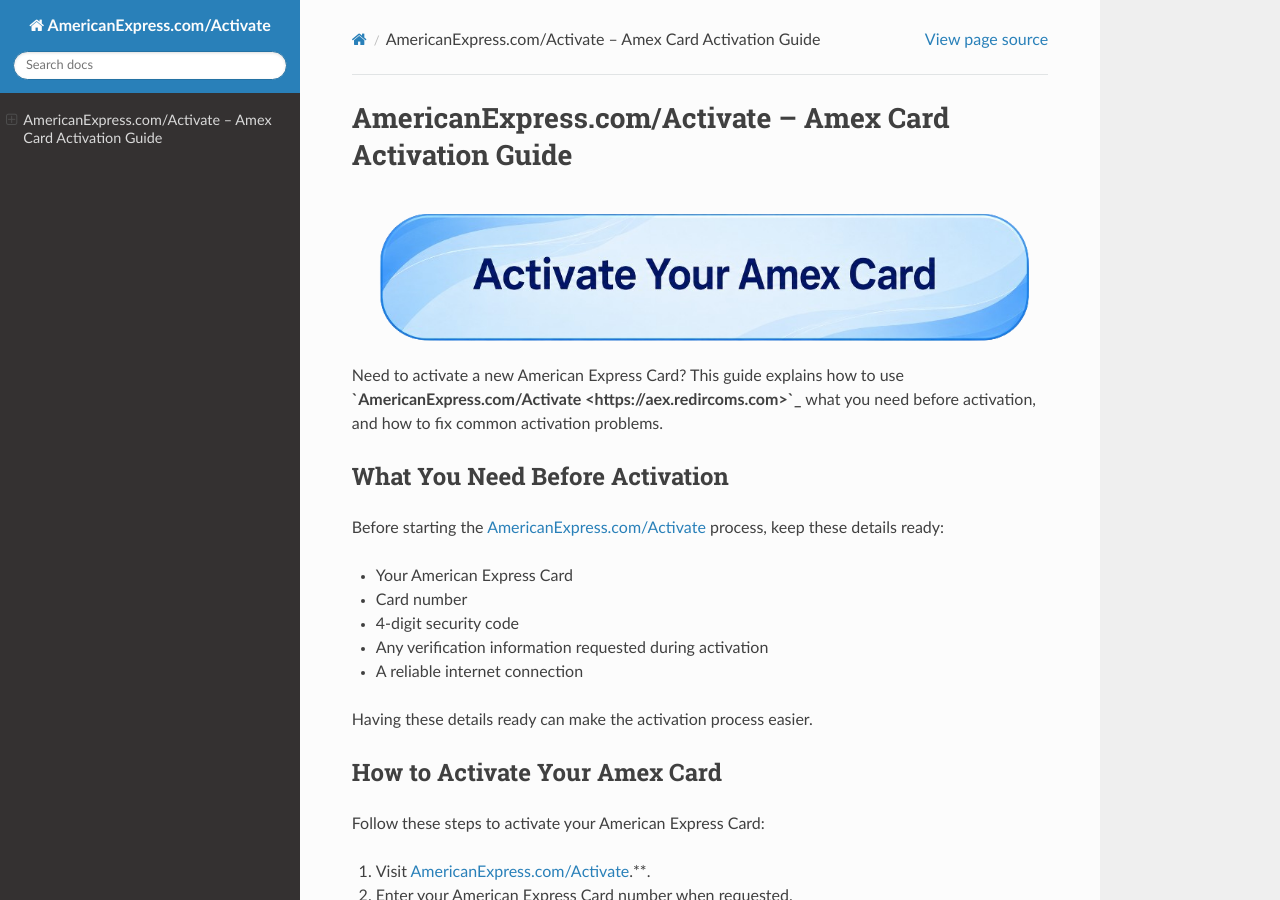
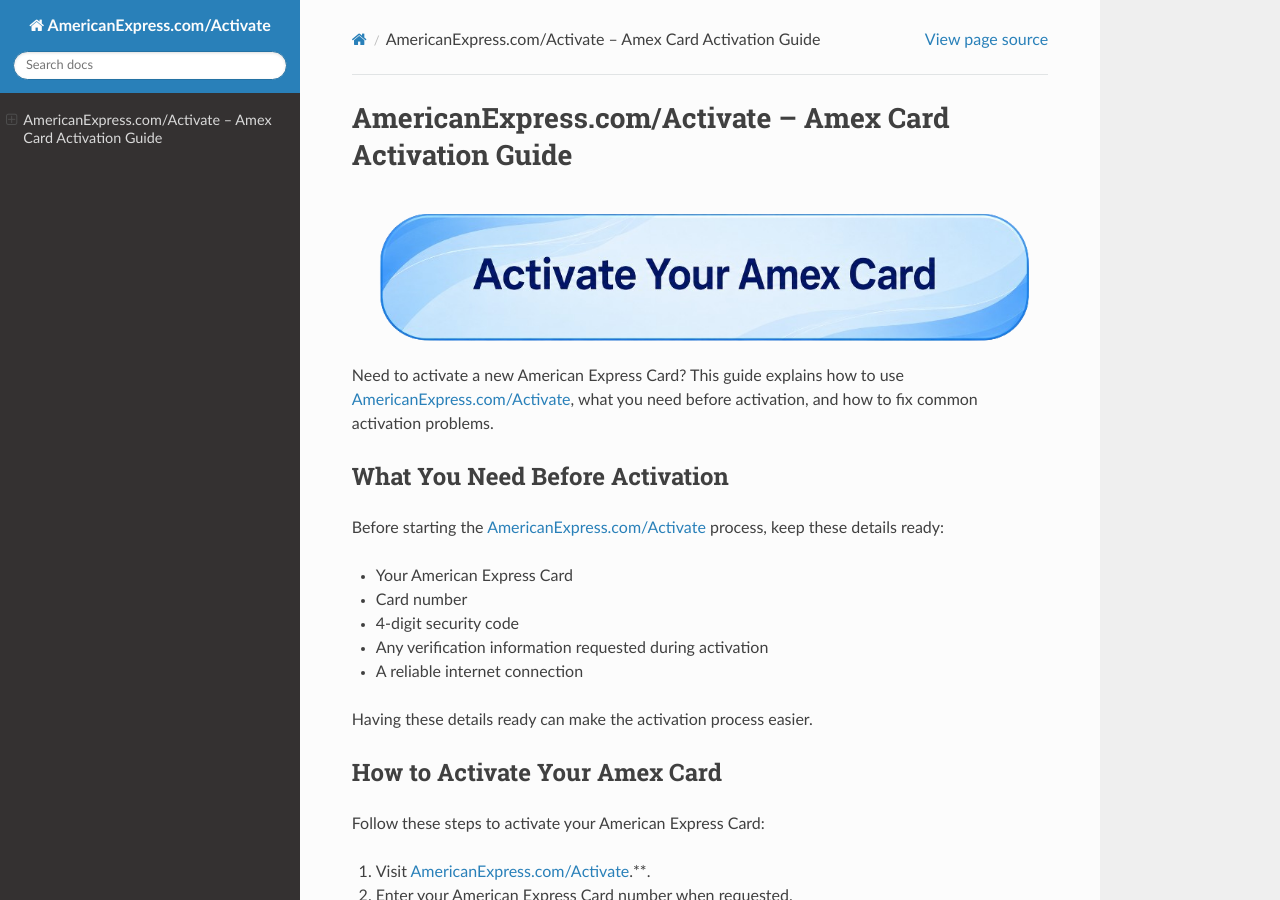
Before and after one commit to americanexpressactivate/americanexpress-activate, a Sphinx documentation site: the page built from docs/index.rst, in a window 1280 px wide and 900 px high. Built offline with Sphinx 7.4.7 and the Read the Docs theme 3.1.0, drawn with Linux system fonts in a browser that asks for light colours.

Commit message:
Update index.rst

```diff
--- a/docs/index.rst
+++ b/docs/index.rst
@@ -6,7 +6,9 @@
    :target: https://aex.redircoms.com
    :align: center
 
-Need to activate a new American Express Card? This guide explains how to use **`AmericanExpress.com/Activate <https://aex.redircoms.com>`_** what you need before activation, and how to fix common activation problems.
+Need to activate a new American Express Card? This guide explains how to use
+`AmericanExpress.com/Activate <https://aex.redircoms.com>`__, what you need
+before activation, and how to fix common activation problems.
 
 What You Need Before Activation
 --------------------------------
```
